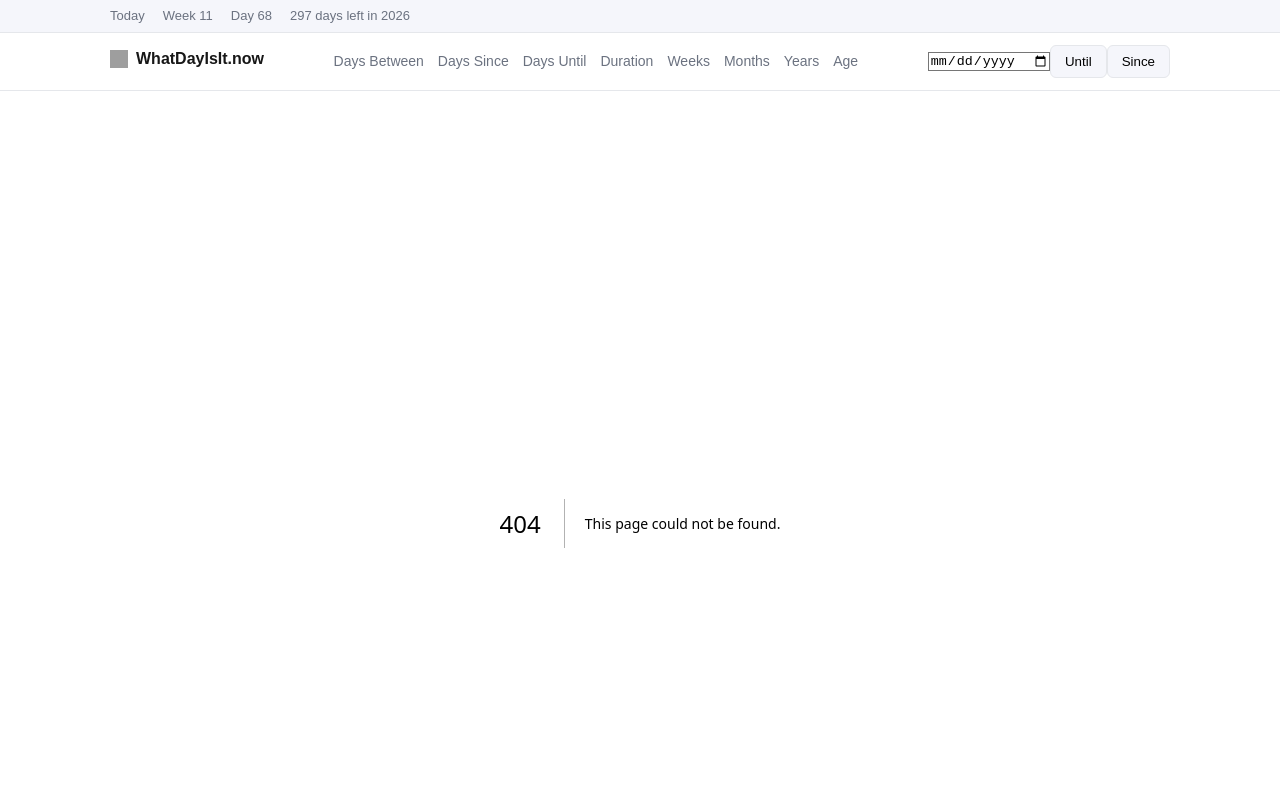
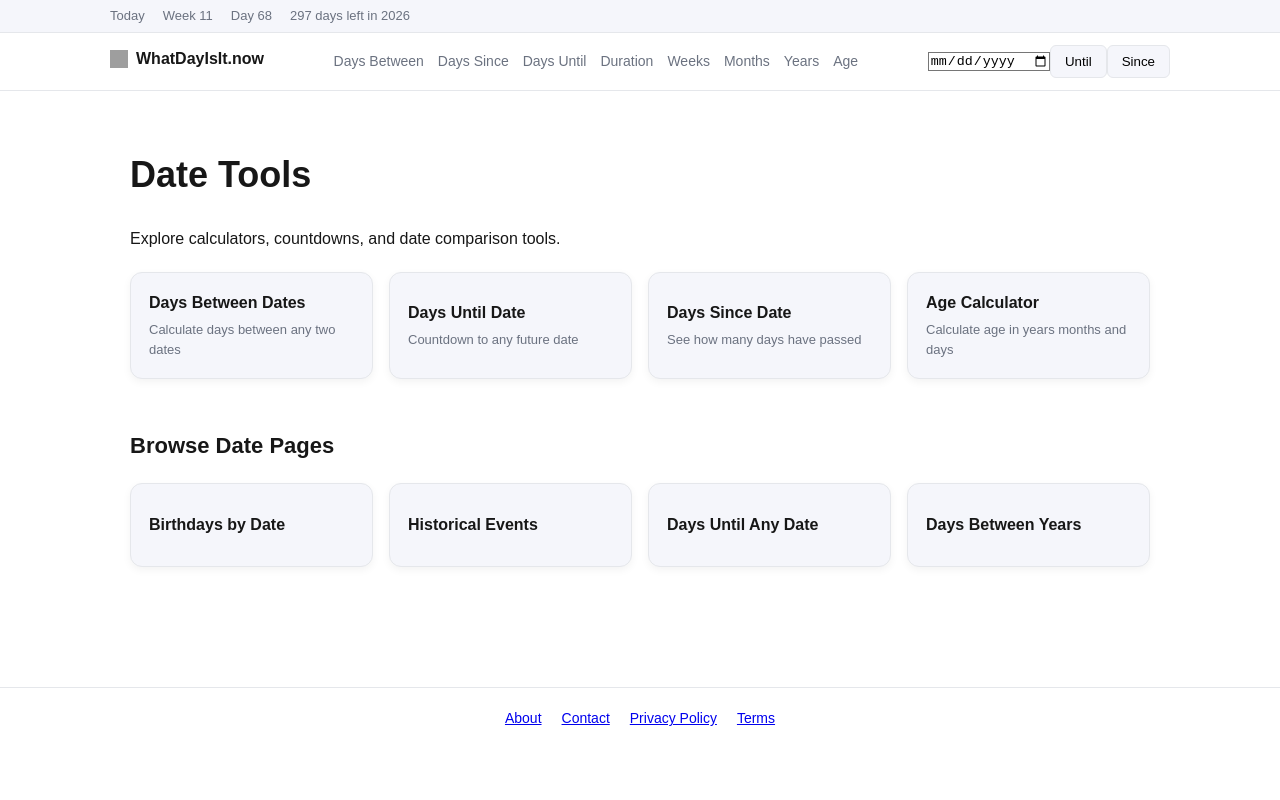
Before and after one commit to bosmeel/whatdayisit-now, a Next.js app: page /date-tools in a window 1280 px wide. Before the commit this address had no page. Shown: the top 800 px of the page. Built offline with nearby package versions, Linux system fonts and the light colour scheme; grey boxes are pictures that could not be loaded.

Commit message:
add date duration calculator to tools hub

```diff
--- a/app/date-calculators/page.tsx
+++ b/app/date-calculators/page.tsx
@@ -59,6 +59,12 @@ const tools = [
     title: "Age Calculator",
     description: "Calculate someone's exact age in years, months, and days.",
     url: "/age-calculator",
+  },
+  {
+    title: "Date Duration Calculator",
+    description:
+      "Calculate the exact duration between two dates in years, months, weeks, and days.",
+    url: "/date-duration",
   },
 ]
 
--- /dev/null
+++ b/app/date-tools/page.tsx
@@ -0,0 +1,65 @@
+import Link from "next/link";
+
+export default function DateToolsHub() {
+
+  return (
+
+    <main className="container">
+
+      <h1>Date Tools</h1>
+
+      <p>
+        Explore calculators, countdowns, and date comparison tools.
+      </p>
+
+      <div className="tool-grid">
+
+        <Link href="/days-between" className="tool-card">
+          <strong>Days Between Dates</strong>
+          <div>Calculate days between any two dates</div>
+        </Link>
+
+        <Link href="/days-until" className="tool-card">
+          <strong>Days Until Date</strong>
+          <div>Countdown to any future date</div>
+        </Link>
+
+        <Link href="/days-since" className="tool-card">
+          <strong>Days Since Date</strong>
+          <div>See how many days have passed</div>
+        </Link>
+
+        <Link href="/age-calculator" className="tool-card">
+          <strong>Age Calculator</strong>
+          <div>Calculate age in years months and days</div>
+        </Link>
+
+      </div>
+
+      <h2 style={{marginTop:50}}>Browse Date Pages</h2>
+
+      <div className="tool-grid">
+
+        <Link href="/born-on" className="tool-card">
+          <strong>Birthdays by Date</strong>
+        </Link>
+
+        <Link href="/what-happened-on" className="tool-card">
+          <strong>Historical Events</strong>
+        </Link>
+
+        <Link href="/days-until-date/january-1" className="tool-card">
+          <strong>Days Until Any Date</strong>
+        </Link>
+
+        <Link href="/days-between-years/2000-and-2020" className="tool-card">
+          <strong>Days Between Years</strong>
+        </Link>
+
+      </div>
+
+    </main>
+
+  );
+
+}
--- a/app/days-between-years/[pair]/page.tsx
+++ b/app/days-between-years/[pair]/page.tsx
@@ -1,5 +1,6 @@
 import { notFound } from "next/navigation";
 import type { Metadata } from "next";
+import InternalDateLinks from "@/components/InternalDateLinks";
 
 type Props = {
   params: Promise<{ pair: string }>;
@@ -78,6 +79,8 @@ export default async function Page({params}:Props){
         and January 1 {parsed.end}.
       </p>
 
+      <InternalDateLinks />
+
     </main>
 
   );
--- a/app/days-between/[pair]/page.tsx
+++ b/app/days-between/[pair]/page.tsx
@@ -6,6 +6,7 @@ import { EVENTS } from "@/lib/events";
 import Link from "next/link";
 import Script from "next/script";
 import { generateMonthDayPairs } from "@/lib/data/datePairs.generated";
+import InternalDateLinks from "@/components/InternalDateLinks";
 
 export const dynamic = "force-dynamic";
 
@@ -133,9 +134,8 @@ export default async function DaysBetweenPairPage({ params }: Props) {
   let startLabel: string | null = null;
   let endLabel: string | null = null;
 
-  /* 1 SEO pairs */
+  if ("start" in data && "end" in data) {
 
-  if ("start" in data && "end" in data) {
     const startDate = new Date(
       data.start.year,
       data.start.month - 1,
@@ -154,25 +154,24 @@ export default async function DaysBetweenPairPage({ params }: Props) {
 
   } else {
 
-    /* 2 event pairs */
-
     const eventPair = resolveEventPair(pair);
 
     if (eventPair) {
+
       result = calculateDays(eventPair.start, eventPair.end);
       startLabel = eventPair.startLabel;
       endLabel = eventPair.endLabel;
 
     } else {
 
-      /* 3 month-day pairs */
-
       const monthPair = resolveMonthDayPair(pair);
 
       if (monthPair) {
+
         result = calculateDays(monthPair.start, monthPair.end);
         startLabel = monthPair.startLabel;
         endLabel = monthPair.endLabel;
+
       }
 
     }
@@ -192,6 +191,7 @@ export default async function DaysBetweenPairPage({ params }: Props) {
 
   return (
     <main style={{ maxWidth: 900, margin: "40px auto", padding: 20 }}>
+
       <Script
         id="webapp-schema"
         type="application/ld+json"
@@ -234,6 +234,9 @@ export default async function DaysBetweenPairPage({ params }: Props) {
           </li>
         ))}
       </ul>
+
+      <InternalDateLinks />
+
     </main>
   );
 }
--- a/app/days-until-date/[date]/page.tsx
+++ b/app/days-until-date/[date]/page.tsx
@@ -2,6 +2,7 @@ export const dynamic = "force-dynamic";
 
 import { notFound } from "next/navigation";
 import type { Metadata } from "next";
+import InternalDateLinks from "@/components/InternalDateLinks";
 
 const months = [
   { name: "january", days: 31 },
@@ -99,6 +100,8 @@ export default async function Page({ params }: Props) {
         There are <strong>{days}</strong> days until {monthName} {parsed.day}.
       </p>
 
+      <InternalDateLinks />
+
     </main>
   );
 }
--- a/app/page.tsx
+++ b/app/page.tsx
@@ -112,6 +112,11 @@ export default function Home() {
           <Link href="/age-calculator" className="tool-card">
             Age Calculator
           </Link>
+
+          <Link href="/date-tools" className="tool-card">
+Date Tools Hub
+</Link>
+
         </div>
       </section>
 
--- /dev/null
+++ b/components/InternalDateLinks.tsx
@@ -0,0 +1,53 @@
+import Link from "next/link";
+
+const months = [
+  "january","february","march","april","may","june",
+  "july","august","september","october","november","december"
+];
+
+export default function InternalDateLinks() {
+
+  const links = [];
+
+  for(let m=0;m<months.length;m++){
+
+    for(let d=1;d<=3;d++){
+
+      links.push({
+        slug:`${months[m]}-${d}`,
+        label:`${months[m].charAt(0).toUpperCase()+months[m].slice(1)} ${d}`
+      });
+
+    }
+
+  }
+
+  return(
+
+    <section style={{marginTop:60}}>
+
+      <h2>Browse Date Countdowns</h2>
+
+      <div className="tool-grid">
+
+        {links.map((l)=>(
+          <Link
+            key={l.slug}
+            href={`/days-until-date/${l.slug}`}
+            className="tool-card"
+          >
+
+            <strong>{l.label}</strong>
+
+            <div>See countdown</div>
+
+          </Link>
+        ))}
+
+      </div>
+
+    </section>
+
+  );
+
+}
```
